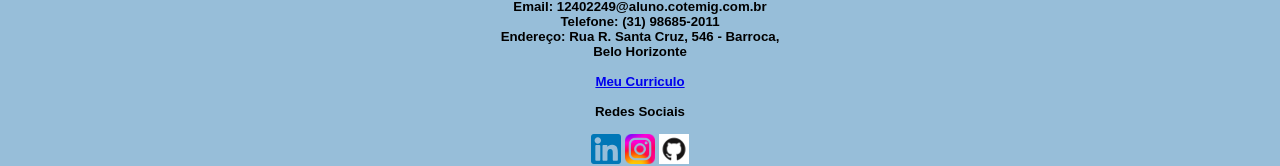
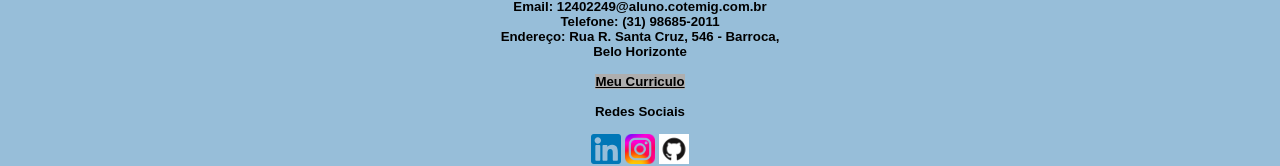
Before and after one commit to Bernardpxl/CONSTRU-O-DE-PORTF-LIO---CODIFICA-O, a plain HTML site: page index.html in a window 1280 px wide. Shown: the part 2447-2613 px from the top of the page. Drawn offline with Linux system fonts and the light colour scheme.

Commit message:
Update style.css

```diff
--- a/style.css
+++ b/style.css
@@ -129,6 +129,11 @@ border-radius:10px;
 width:260px;
 }
 
+footer .curriculobtn{
+  color: black;
+  background: #AEAEAE;
+}
+
     .scroll-ball {
       width: 50px;
       height: 50px;
```
